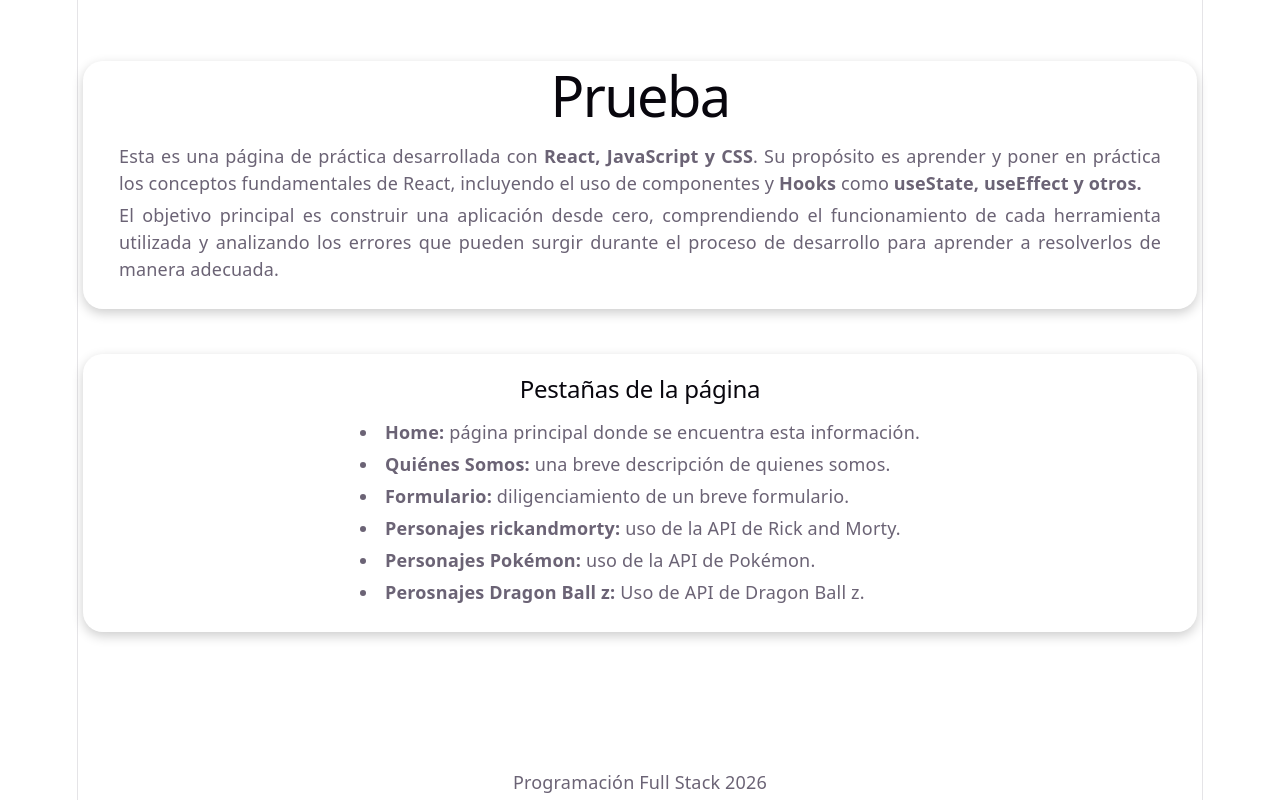
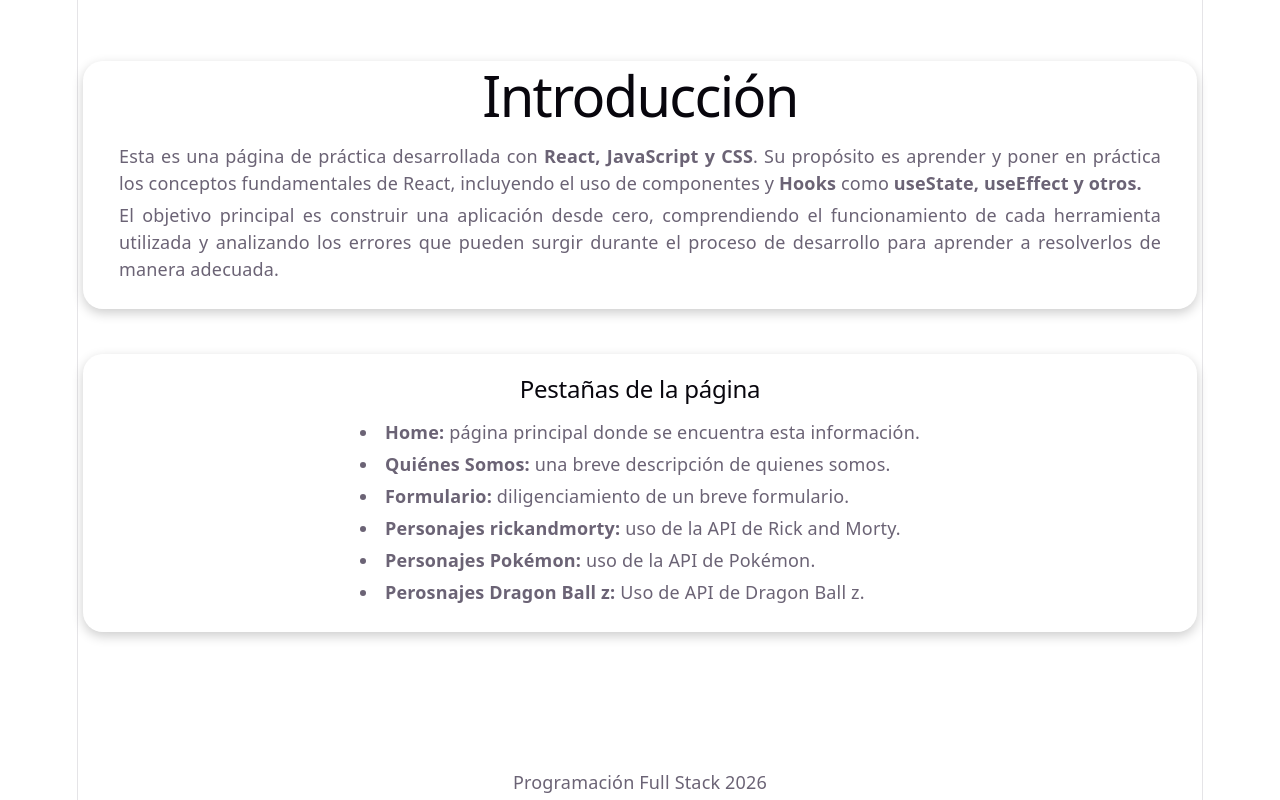
Before and after one commit to yeiferrincon/reactpasos, a React (Vite) app: page / in a window 1280 px wide. Built offline with nearby package versions, Linux system fonts and the light colour scheme.

Commit message:
introduccion

```diff
--- a/src/pages/Home.jsx
+++ b/src/pages/Home.jsx
@@ -4,7 +4,7 @@ function Home() {
   return (
     <div className="home">
       <section className="home-card">
-        <h1>Prueba</h1>
+        <h1>Introducción</h1>
 
         <p>
           Esta es una página de práctica desarrollada con{" "}
```
